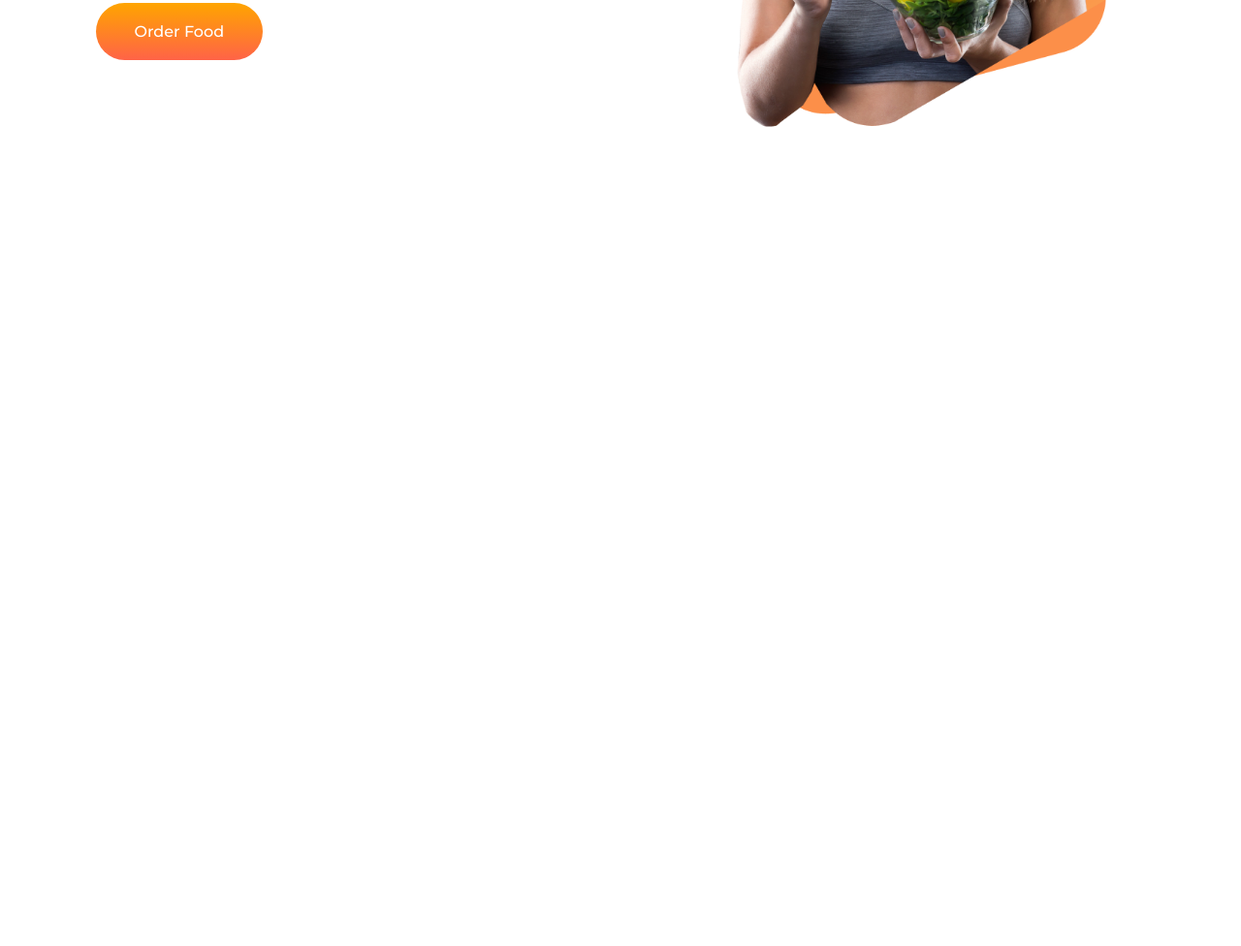
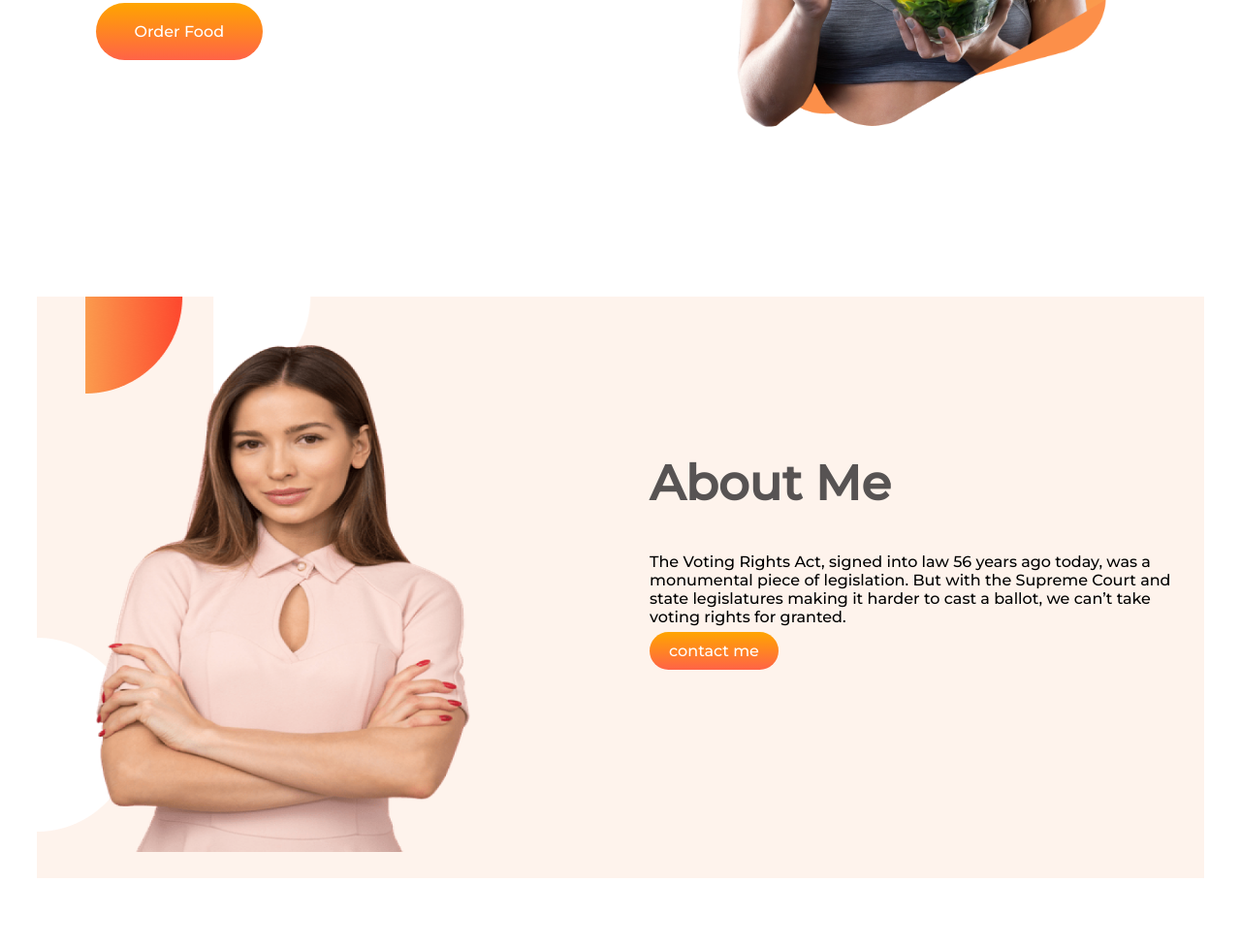
Before and after one commit to Ashim59/food-network-Assignment-1st, a plain HTML site: page index.html in a window 1280 px wide. Shown: the part 494-1470 px from the top of the page at 97% size. Before the commit the page ends 800 px from the top, so only its background shows below. Drawn offline with Linux system fonts and the light colour scheme.

Commit message:
publised

```diff
--- a/index.html
+++ b/index.html
@@ -34,6 +34,19 @@
             <img src="images/female/Group 8425.png" alt="heading-image">
         </div>
     </section>
+    <section class="contaier">
+        <div class="middle-banner-photo half-width">
+            <img src="images/female/Person Image.png" alt="">
+        </div>
+        <div class="about-me half-width">
+            <h1>About Me</h1>
+            <p>The Voting Rights Act, signed into law 56 years ago today, was a monumental piece of legislation. But
+                with the Supreme Court and state legislatures making it harder to cast a ballot, we can’t take voting
+                rights for granted.</p>
+            <a class="about-button" target="" href="">contact me</a>
+        </div>
+    </section>
+
 
 </body>
 
--- a/style.css
+++ b/style.css
@@ -37,7 +37,39 @@ h4{
     width: 90%;
 
 }
+.banner{
+background-image: url(images/shapes/7.png);
+background-repeat: no-repeat;
+}
 .top-part-contrainer{
 display: flex;
 margin-bottom: 150px;
 }
+
+.contaier{
+background-image: url(images/shapes/7.png);
+background-repeat: no-repeat;
+height: 100%;
+
+}
+
+.contaier{
+    display: flex;
+}
+.middle-banner-photo img{
+    margin-top: 50px;
+    height: 78.5%;
+    width: 70%;
+}
+.about-me{
+margin-top: 100px;
+padding: 20px;
+}
+.about-button{
+    margin-top: 100px ;
+    text-decoration: none;
+    background-image: linear-gradient(orange, tomato);
+    padding: 10px 20px ;
+    border-radius: 20px;
+    color: white;
+}
```
